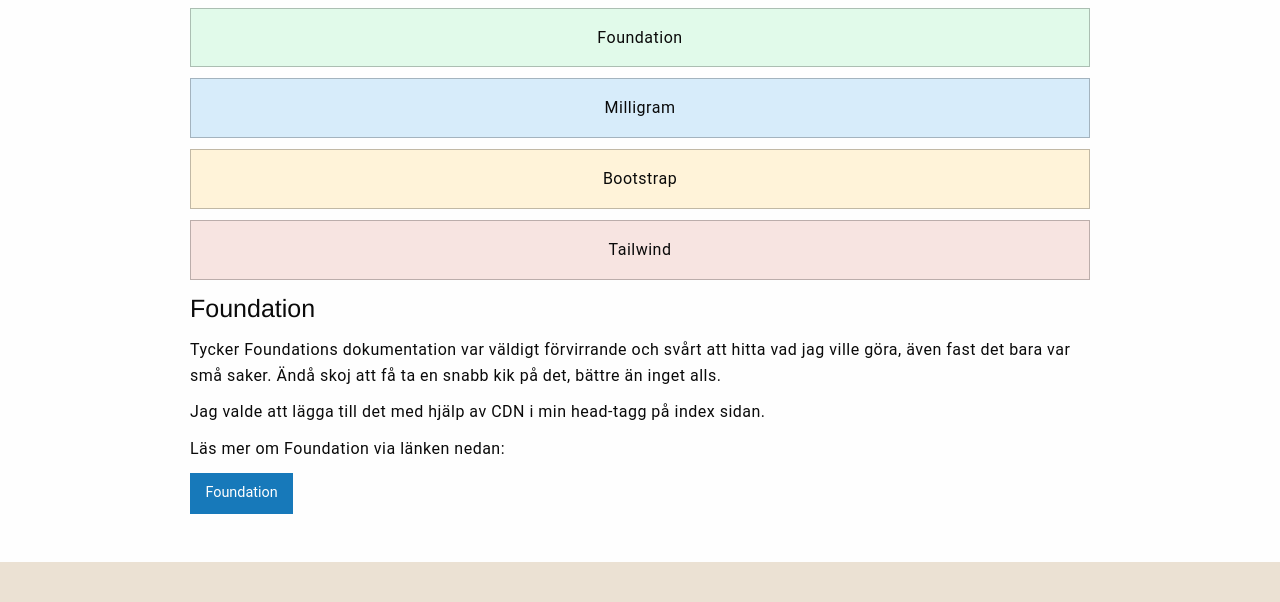
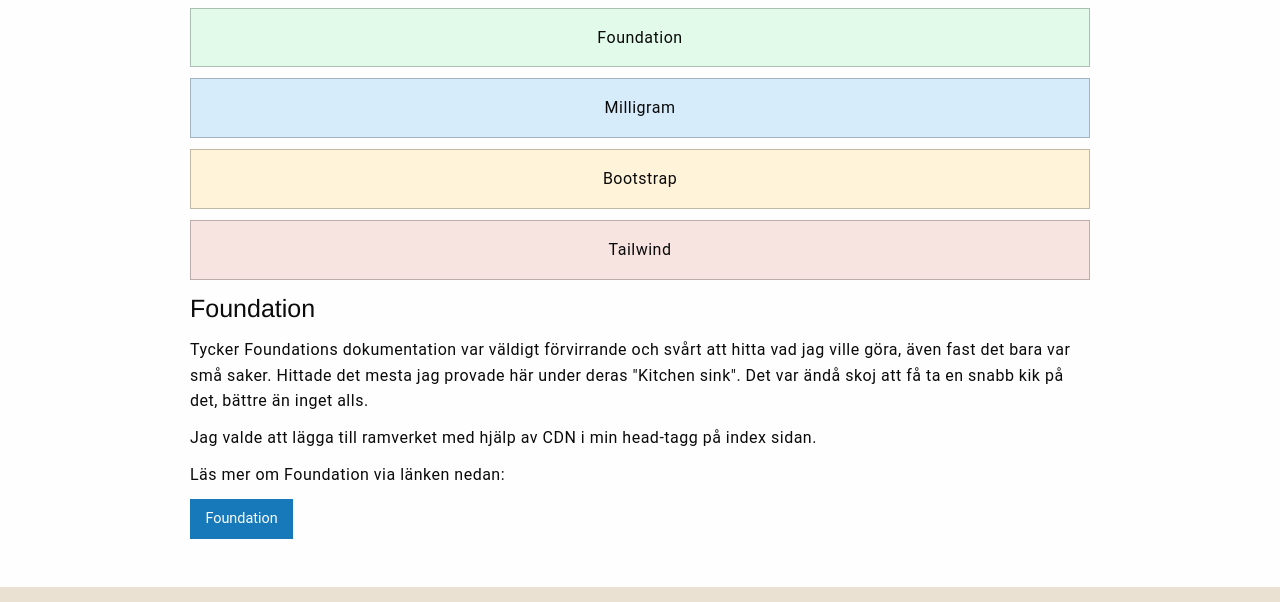
Before and after one commit to moaberglund/Fullstack-M1, a website built with Parcel: page src/index.html in a window 1280 px wide. Shown: the part 562-1164 px from the top of the page. Built offline with nearby package versions, Linux system fonts and the light colour scheme.

Commit message:
extra info

```diff
--- a/src/index.html
+++ b/src/index.html
@@ -116,8 +116,8 @@
 
             <h4>Foundation</h4>
             <p>Tycker Foundations dokumentation var väldigt förvirrande och svårt att hitta vad jag ville göra, även
-                fast det bara var små saker. Ändå skoj att få ta en snabb kik på det, bättre än inget alls.</p>
-                <p>Jag valde att lägga till det med hjälp av CDN i min head-tagg på index sidan.</p>
+                fast det bara var små saker. Hittade det mesta jag provade här under deras "Kitchen sink". Det var ändå skoj att få ta en snabb kik på det, bättre än inget alls.</p>
+                <p>Jag valde att lägga till ramverket med hjälp av CDN i min head-tagg på index sidan.</p>
                 <p>Läs mer om Foundation via länken nedan:</p>
 
                 <a target="_blank" class="button radius" href="https://get.foundation/index.html">Foundation</a>
```
